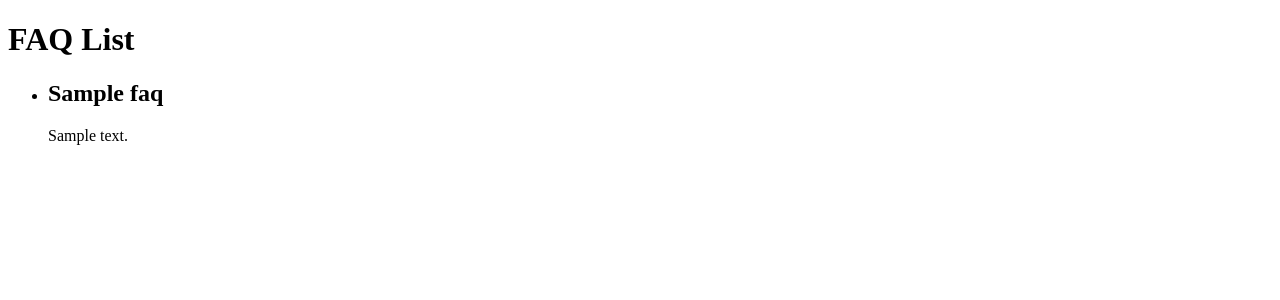
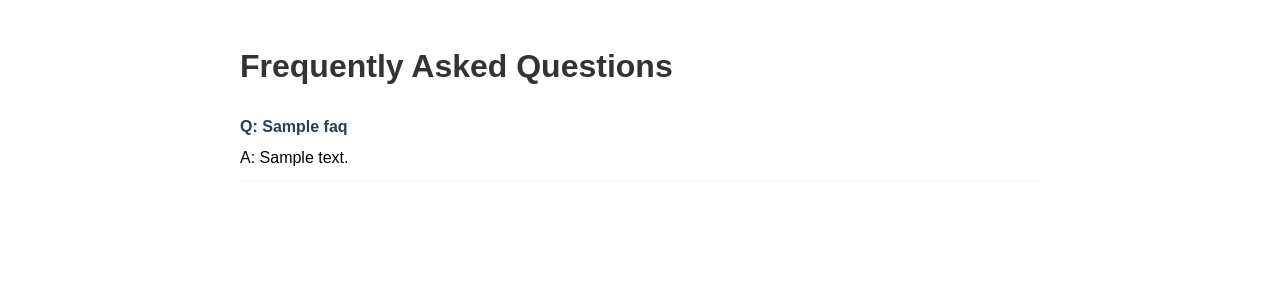
Before and after one commit to yashasvi-sharma/Backend-Project, a Django app: page / in a window 1280 px wide. Shown: the top 300 px of the page. Run offline with Django 4.2, Linux system fonts and the light colour scheme; tables that the repository leaves empty hold one stand-in row (values such as "Sample post"); some libraries are stand-ins or nearby versions.

Commit message:
feat: add urls.py for FAQ routing

```diff
--- a/faq/admin.py
+++ b/faq/admin.py
@@ -1,9 +1,8 @@
 from django.contrib import admin
-from modeltranslation.admin import TranslationAdmin
 from .models import FAQ
 
 @admin.register(FAQ)
-class FAQAdmin(TranslationAdmin):
+class FAQAdmin(admin.ModelAdmin):
     list_display = ('question', 'created_at', 'updated_at')
     search_fields = ('question', 'answer')
     list_filter = ('created_at', 'updated_at')
--- a/faq/apps.py
+++ b/faq/apps.py
@@ -1,8 +1,5 @@
 from django.apps import AppConfig
 
-class FAQConfig(AppConfig):
+class FaqConfig(AppConfig):
     default_auto_field = 'django.db.models.BigAutoField'
     name = 'faq'
-
-    def ready(self):
-        import faq.signals
--- a/faq/models.py
+++ b/faq/models.py
@@ -1,47 +1,15 @@
 from django.db import models
-from django.utils.translation import gettext_lazy as _
-from ckeditor.fields import RichTextField
-from django.core.cache import cache
-from google.cloud import translate_v2 as translate
-from django.conf import settings
 
 class FAQ(models.Model):
-    question = models.TextField(_('Question'))
-    answer = RichTextField(_('Answer'))
+    question = models.CharField(max_length=200)
+    answer = models.TextField()
     created_at = models.DateTimeField(auto_now_add=True)
     updated_at = models.DateTimeField(auto_now=True)
-
-    class Meta:
-        verbose_name = _('FAQ')
-        verbose_name_plural = _('FAQs')
 
     def __str__(self):
         return self.question
 
-    def get_translated_field(self, field, lang):
-        cache_key = f'faq_{self.id}_{field}_{lang}'
-        cached_value = cache.get(cache_key)
-
-        if cached_value:
-            return cached_value
-
-        original_value = getattr(self, field)
-        if lang == settings.LANGUAGE_CODE:
-            return original_value
-
-        translate_client = translate.Client()
-        translation = translate_client.translate(
-            original_value,
-            target_language=lang
-        )
-
-        translated_value = translation['translatedText']
-        cache.set(cache_key, translated_value, timeout=3600)  # Cache for 1 hour
-
-        return translated_value
-
-    def get_translated_question(self, lang):
-        return self.get_translated_field('question', lang)
-
-    def get_translated_answer(self, lang):
-        return self.get_translated_field('answer', lang)
+    class Meta:
+        verbose_name = "FAQ"
+        verbose_name_plural = "FAQs"
+        ordering = ['-created_at']
--- a/faq/templates/faq/faq_list.html
+++ b/faq/templates/faq/faq_list.html
@@ -1,15 +1,48 @@
-{% extends 'base.html' %}
-
-{% block content %}
-    <h1>FAQ List</h1>
-    <ul>
-    {% for faq in faqs %}
-        <li>
-            <h2>{{ faq.question }}</h2>
-            <div>{{ faq.answer|safe }}</div>
-        </li>
-    {% empty %}
-        <li>No FAQs available.</li>
-    {% endfor %}
-    </ul>
-{% endblock %}
+<!DOCTYPE html>
+<html lang="en">
+<head>
+    <meta charset="UTF-8">
+    <meta name="viewport" content="width=device-width, initial-scale=1.0">
+    <title>FAQ List</title>
+    <style>
+        body {
+            font-family: Arial, sans-serif;
+            line-height: 1.6;
+            margin: 0;
+            padding: 20px;
+            max-width: 800px;
+            margin: 0 auto;
+        }
+        h1 {
+            color: #333;
+        }
+        .faq-item {
+            margin-bottom: 20px;
+            border-bottom: 1px solid #eee;
+            padding-bottom: 10px;
+        }
+        .faq-question {
+            font-weight: bold;
+            color: #2c3e50;
+        }
+        .faq-answer {
+            margin-top: 5px;
+        }
+    </style>
+</head>
+<body>
+    <h1>Frequently Asked Questions</h1>
+    {% if faqs %}
+        <div class="faq-list">
+        {% for faq in faqs %}
+            <div class="faq-item">
+                <div class="faq-question">Q: {{ faq.question }}</div>
+                <div class="faq-answer">A: {{ faq.answer }}</div>
+            </div>
+        {% endfor %}
+        </div>
+    {% else %}
+        <p>No FAQs are available at the moment.</p>
+    {% endif %}
+</body>
+</html>
--- /dev/null
+++ b/faq/urls.py
@@ -0,0 +1,6 @@
+from django.urls import path
+from .views import FAQListView
+
+urlpatterns = [
+    path('', FAQListView.as_view(), name='faq_list'),
+]
--- a/faq/views.py
+++ b/faq/views.py
@@ -1,12 +1,5 @@
-from rest_framework import viewsets
 from django.views.generic import ListView
 from .models import FAQ
-from .serializers import FAQSerializer
-
-class FAQViewSet(viewsets.ReadOnlyModelViewSet):
-    queryset = FAQ.objects.all()
-    serializer_class = FAQSerializer
-
 
 class FAQListView(ListView):
     model = FAQ
--- a/faq_project/urls.py
+++ b/faq_project/urls.py
@@ -1,18 +1,7 @@
 from django.contrib import admin
 from django.urls import path, include
-from django.conf import settings
-from django.conf.urls.static import static
-from rest_framework.routers import DefaultRouter
-from faq.views import FAQViewSet, FAQListView
-
-router = DefaultRouter()
-router.register(r'faqs', FAQViewSet)
 
 urlpatterns = [
     path('admin/', admin.site.urls),
-    path('api/', include(router.urls)),
-    path('', FAQListView.as_view(), name='faq_list'),
+    path('', include('faq.urls')),
 ]
-
-if settings.DEBUG:
-    urlpatterns += static(settings.MEDIA_URL, document_root=settings.MEDIA_ROOT)
--- a/manage.py
+++ b/manage.py
@@ -3,6 +3,7 @@ import os
 import sys
 
 def main():
+    """Run administrative tasks."""
     os.environ.setdefault('DJANGO_SETTINGS_MODULE', 'faq_project.settings')
     try:
         from django.core.management import execute_from_command_line
```
Also changed, not shown: faq_project/settings.py (+30 -28 lines), requirements.txt (+0 -9 lines), README.md.
